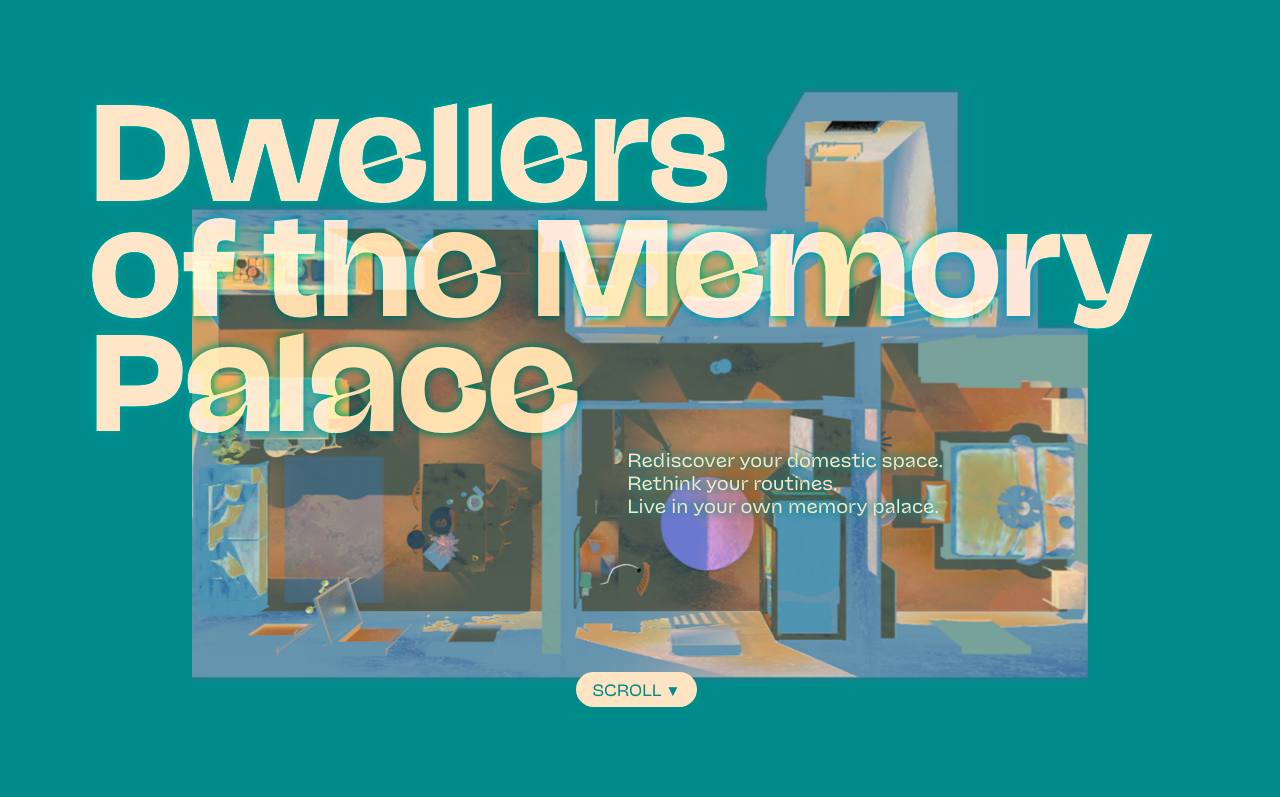
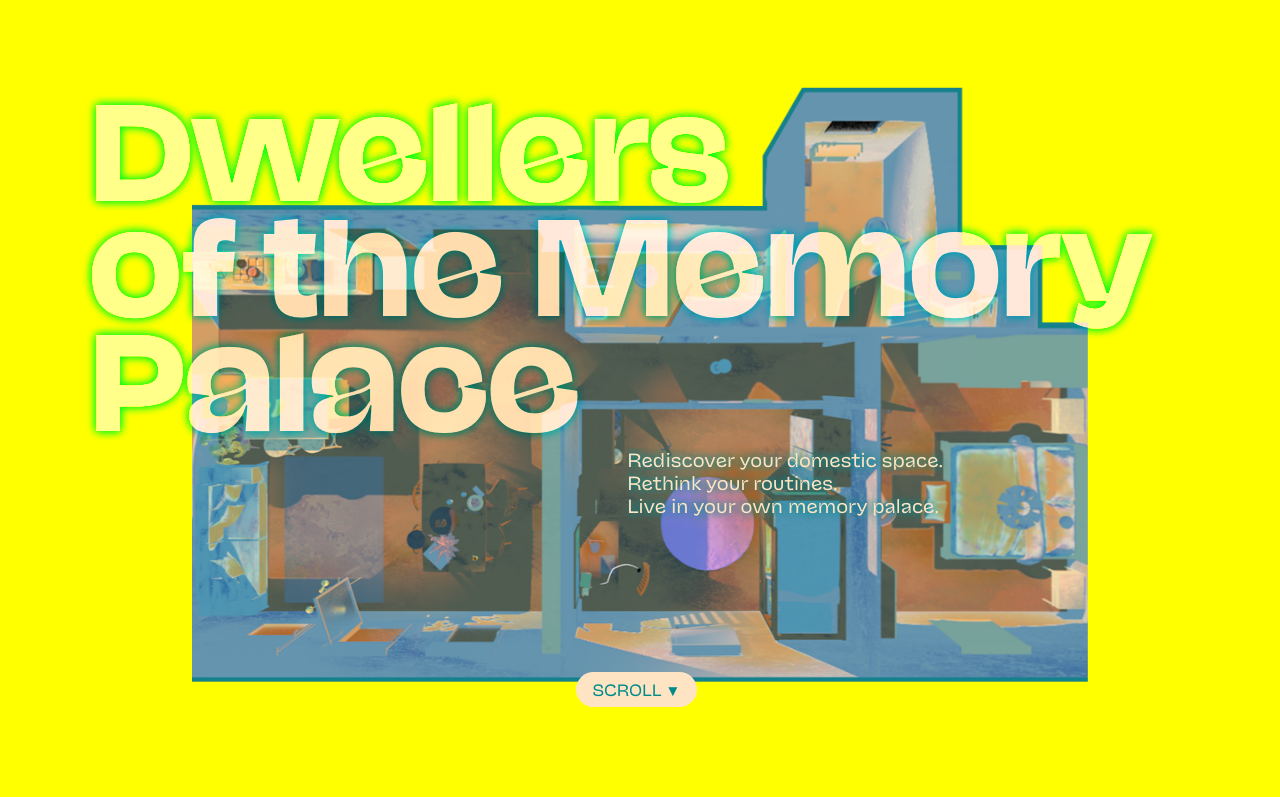
Before and after one commit to aurora9721/dwellers, a plain HTML site: page index.html in a window 1280 px wide. Shown: the top 797 px of the page. Drawn offline with Linux system fonts and the light colour scheme.

Commit message:
Update index.css

```diff
--- a/index.css
+++ b/index.css
@@ -46,7 +46,8 @@ a {
 /* -------------------------TITLE PAGE STYLING */
 
 .titlebg {
-  background-color: #008b8b;
+  /* background-color: #008b8b; */
+  background-color: yellow;
   width: 100vw;
   height: 100vh;
   padding: 0;
```
